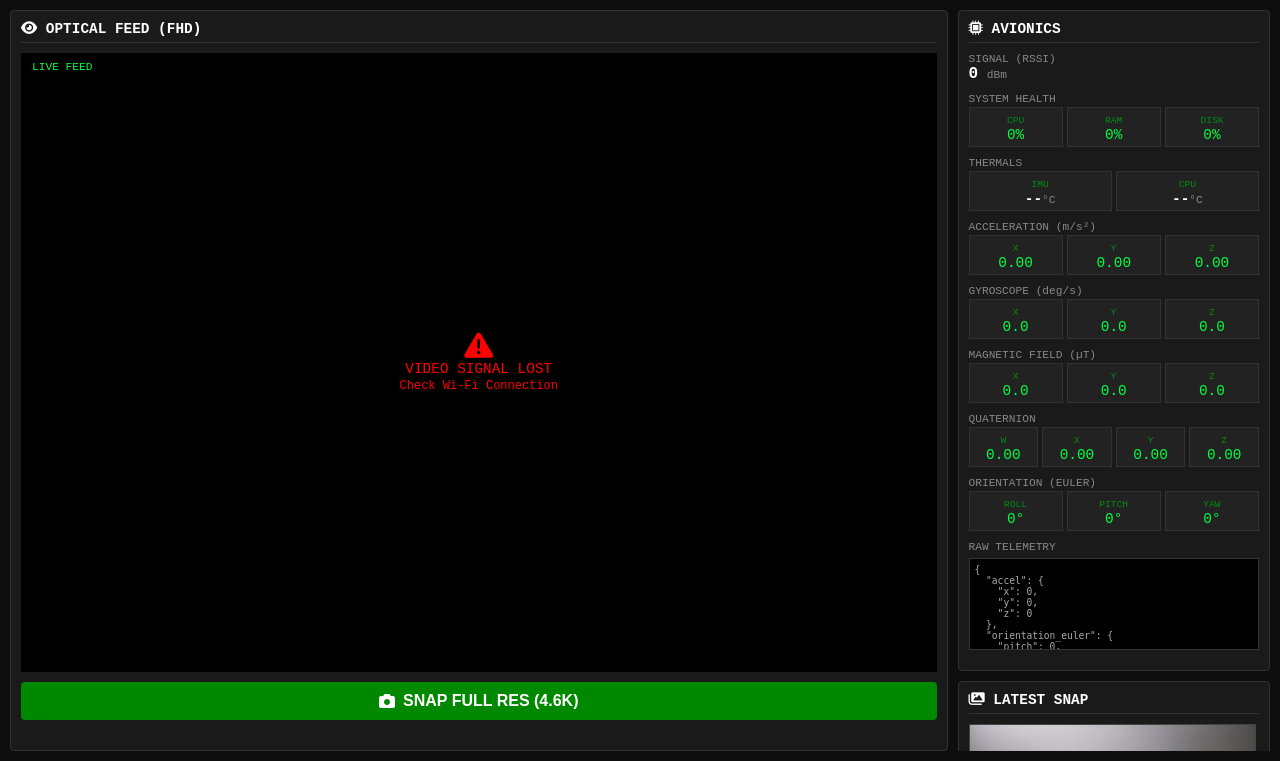
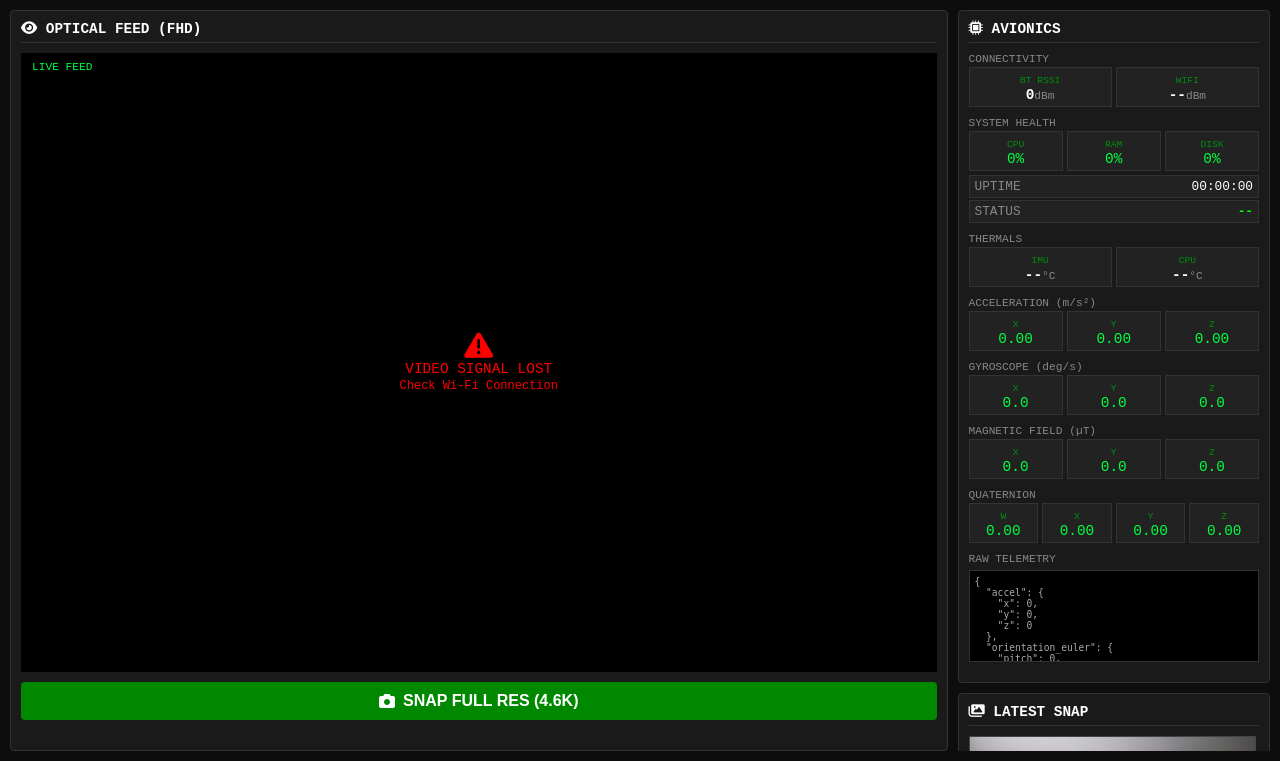
Before and after one commit to TogiFerretFerret/FlatSat, a Flask app: template ground/templates/dashboard.html in a window 1280 px wide. Shown: the part 39-800 px from the top of the page. Run offline with Flask 3, Linux system fonts and the light colour scheme; the template is opened without the code that fills it, so the values that code supplies are empty.

Commit message:
kandelecua

```diff
--- a/ground/templates/dashboard.html
+++ b/ground/templates/dashboard.html
@@ -116,14 +116,14 @@
         .right-column {
             display: flex;
             flex-direction: column;
-            gap: 10px; /* Tighter gap */
-            overflow: hidden; /* Prevent spillover */
+            gap: 10px;
+            overflow: hidden;
         }
 
         /* Stats */
-        .stat-group { margin-bottom: 10px; } /* Reduced spacing */
+        .stat-group { margin-bottom: 10px; }
         .stat-label { color: #888; font-size: 0.7rem; display: block; }
-        .stat-value { font-size: 1.0rem; font-weight: bold; color: #fff; } /* Smaller numbers */
+        .stat-value { font-size: 1.0rem; font-weight: bold; color: #fff; }
         .stat-unit { font-size: 0.7rem; color: #888; }
 
         .axis-grid {
@@ -182,6 +182,16 @@
         }
         .status-online { background-color: #00ff41; box-shadow: 0 0 5px #00ff41; }
         .status-offline { background-color: #ff0000; }
+
+        /* Health Badges */
+        .badge {
+            background: #222;
+            padding: 3px 5px;
+            font-size: 0.8rem;
+            border: 1px solid #333;
+            display: flex;
+            justify-content: space-between;
+        }
     </style>
 </head>
 <body>
@@ -221,16 +231,33 @@
                 <h2><i class="fas fa-microchip"></i> AVIONICS</h2>
 
                 <div class="stat-group">
-                    <span class="stat-label">SIGNAL (RSSI)</span>
-                    <span id="rssi" class="stat-value">--</span> <span class="stat-unit">dBm</span>
+                    <span class="stat-label">CONNECTIVITY</span>
+                    <div class="axis-grid" style="grid-template-columns: 1fr 1fr;">
+                        <div class="axis-box">
+                            <span class="axis-name">BT RSSI</span><br>
+                            <span id="rssi" class="stat-value" style="font-size:0.9rem">--</span><span class="stat-unit">dBm</span>
+                        </div>
+                        <div class="axis-box">
+                            <span class="axis-name">WIFI</span><br>
+                            <span id="sys-wifi" class="stat-value" style="font-size:0.9rem">--</span><span class="stat-unit">dBm</span>
+                        </div>
+                    </div>
                 </div>
 
                 <div class="stat-group">
                     <span class="stat-label">SYSTEM HEALTH</span>
-                    <div class="axis-grid">
+                    <div class="axis-grid" style="grid-template-columns: 1fr 1fr 1fr;">
                         <div class="axis-box"><span class="axis-name">CPU</span><br><span id="sys-cpu">0</span>%</div>
                         <div class="axis-box"><span class="axis-name">RAM</span><br><span id="sys-mem">0</span>%</div>
                         <div class="axis-box"><span class="axis-name">DISK</span><br><span id="sys-disk">0</span>%</div>
+                    </div>
+                    <div class="badge" style="margin-top:4px;">
+                        <span style="color:#888;">UPTIME</span>
+                        <span id="sys-uptime" style="color:#fff;">00:00:00</span>
+                    </div>
+                    <div class="badge" style="margin-top:2px;">
+                        <span style="color:#888;">STATUS</span>
+                        <span id="sys-throttle" style="color:#0f0; font-weight:bold;">--</span>
                     </div>
                 </div>
 
@@ -285,15 +312,6 @@
                     </div>
                 </div>
 
-                <div class="stat-group">
-                    <span class="stat-label">ORIENTATION (EULER)</span>
-                    <div class="axis-grid">
-                        <div class="axis-box"><span class="axis-name">ROLL</span><br><span id="roll">0</span>°</div>
-                        <div class="axis-box"><span class="axis-name">PITCH</span><br><span id="pitch">0</span>°</div>
-                        <div class="axis-box"><span class="axis-name">YAW</span><br><span id="yaw">0</span>°</div>
-                    </div>
-                </div>
-
                 <span class="stat-label">RAW TELEMETRY</span>
                 <pre id="tel-raw">Waiting for packets...</pre>
             </div>
@@ -313,6 +331,14 @@
         const statusDot = document.querySelector('.status-dot');
         const statusText = document.getElementById('status-text');
 
+        function formatTime(seconds) {
+            if (!seconds) return "00:00:00";
+            const h = Math.floor(seconds / 3600).toString().padStart(2, '0');
+            const m = Math.floor((seconds % 3600) / 60).toString().padStart(2, '0');
+            const s = Math.floor(seconds % 60).toString().padStart(2, '0');
+            return `${h}:${m}:${s}`;
+        }
+
         function updateDisplay(data) {
             // Raw JSON
             document.getElementById('tel-raw').innerText = JSON.stringify(data, null, 2);
@@ -327,13 +353,27 @@
                 if(data.status) statusText.innerText = data.status;
             }
 
-            // RSSI
+            // RSSI & WiFi
             if (data.rssi !== undefined) document.getElementById('rssi').innerText = data.rssi;
+            if (data.wifi_signal !== undefined) document.getElementById('sys-wifi').innerText = data.wifi_signal;
 
-            // System Health (New)
+            // System Health
             if (data.cpu_load !== undefined) document.getElementById('sys-cpu').innerText = data.cpu_load;
             if (data.mem_percent !== undefined) document.getElementById('sys-mem').innerText = data.mem_percent;
             if (data.disk_percent !== undefined) document.getElementById('sys-disk').innerText = data.disk_percent;
+            if (data.uptime !== undefined) document.getElementById('sys-uptime').innerText = formatTime(data.uptime);
+
+            // Throttle Status
+            if (data.throttled !== undefined) {
+                const throt = document.getElementById('sys-throttle');
+                if (data.throttled === '0x0') {
+                    throt.innerText = "NOMINAL";
+                    throt.style.color = "#00ff41";
+                } else {
+                    throt.innerText = "WARN: " + data.throttled;
+                    throt.style.color = "red";
+                }
+            }
 
             // Thermals
             if (data.temp !== undefined) document.getElementById('temp-imu').innerText = data.temp.toFixed(1);
@@ -369,13 +406,6 @@
                 document.getElementById('qx').innerText = data.quaternion[1].toFixed(3);
                 document.getElementById('qy').innerText = data.quaternion[2].toFixed(3);
                 document.getElementById('qz').innerText = data.quaternion[3].toFixed(3);
-            }
-
-            // Orientation
-            if (data.orientation_euler) {
-                document.getElementById('roll').innerText = data.orientation_euler.roll.toFixed(0);
-                document.getElementById('pitch').innerText = data.orientation_euler.pitch.toFixed(0);
-                document.getElementById('yaw').innerText = data.orientation_euler.yaw.toFixed(0);
             }
         }
 
```
Also changed, not shown: other parts of ground/templates/dashboard.html (+12 -18 lines).
